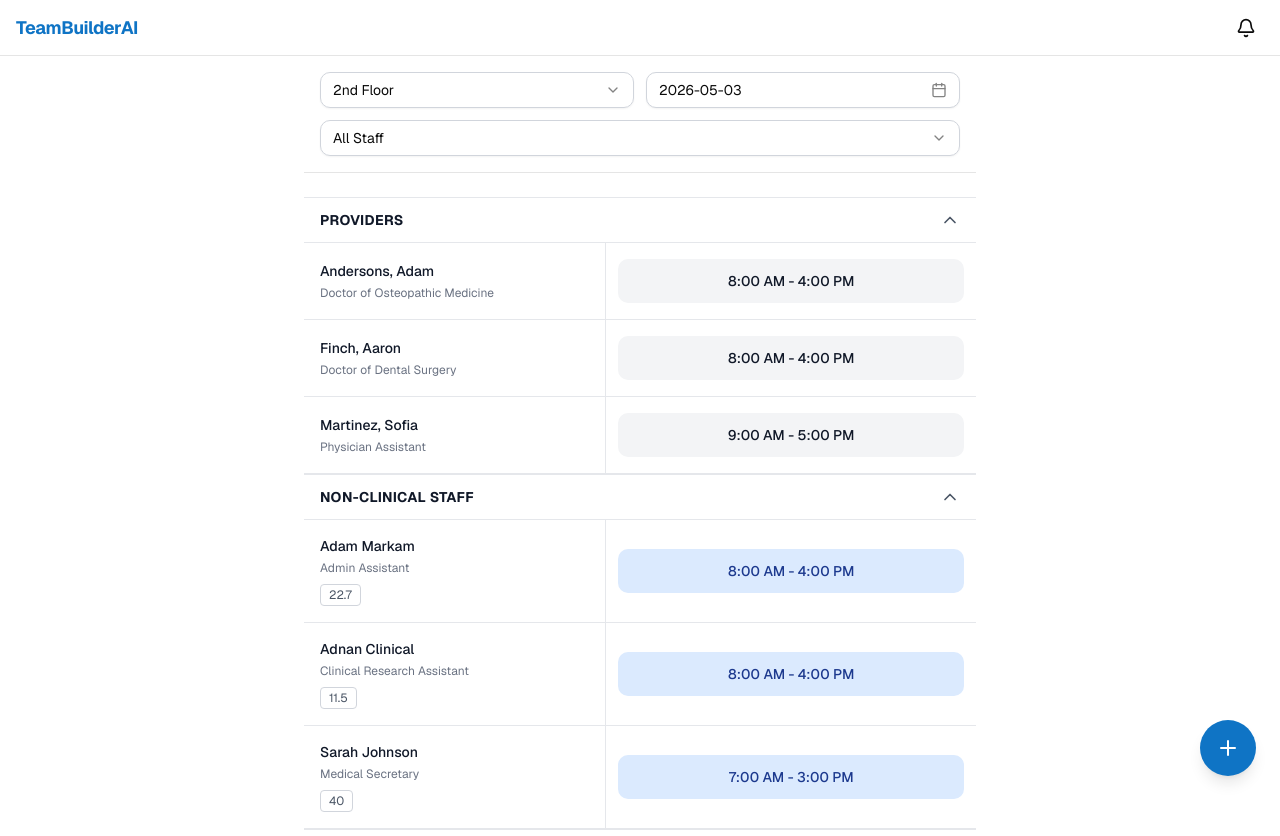
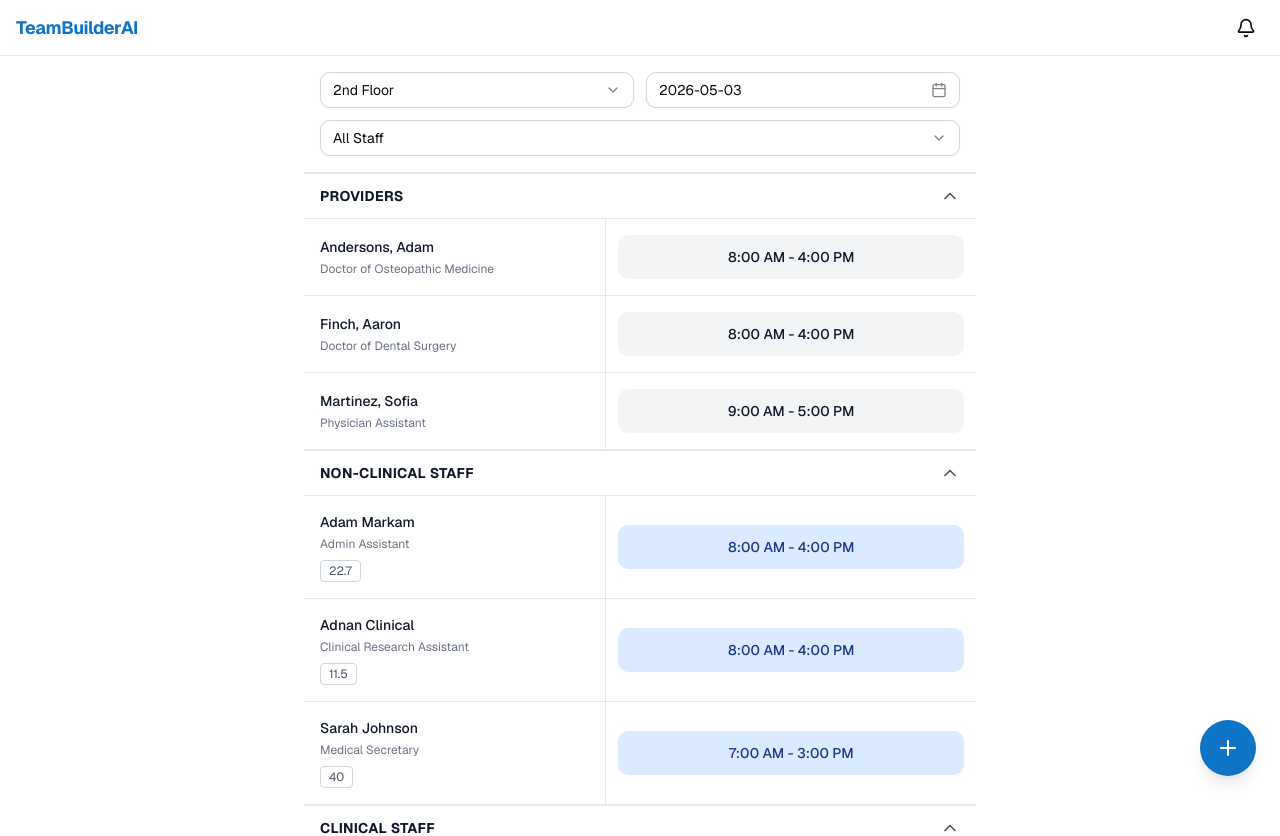
Before and after one commit to Killen7/scheduling-app-prototype, a Next.js app: page / in a window 1280 px wide. Shown: the top 836 px of the page. Built offline with nearby package versions, Linux system fonts and the light colour scheme.

Commit message:
fix: remove mt-6 margin from staff groups container\n\nEliminate mt-6 margin to merge filters with staff groups.

```diff
--- a/app/page.tsx
+++ b/app/page.tsx
@@ -48,7 +48,7 @@ export default function Home() {
           onFilterChange={setSelectedFilter}
         />
 
-        <div className="mt-6 space-y-0">
+        <div className="space-y-0">
           <StaffGroup
             title="PROVIDERS"
             members={filteredStaff(providers)}
```
